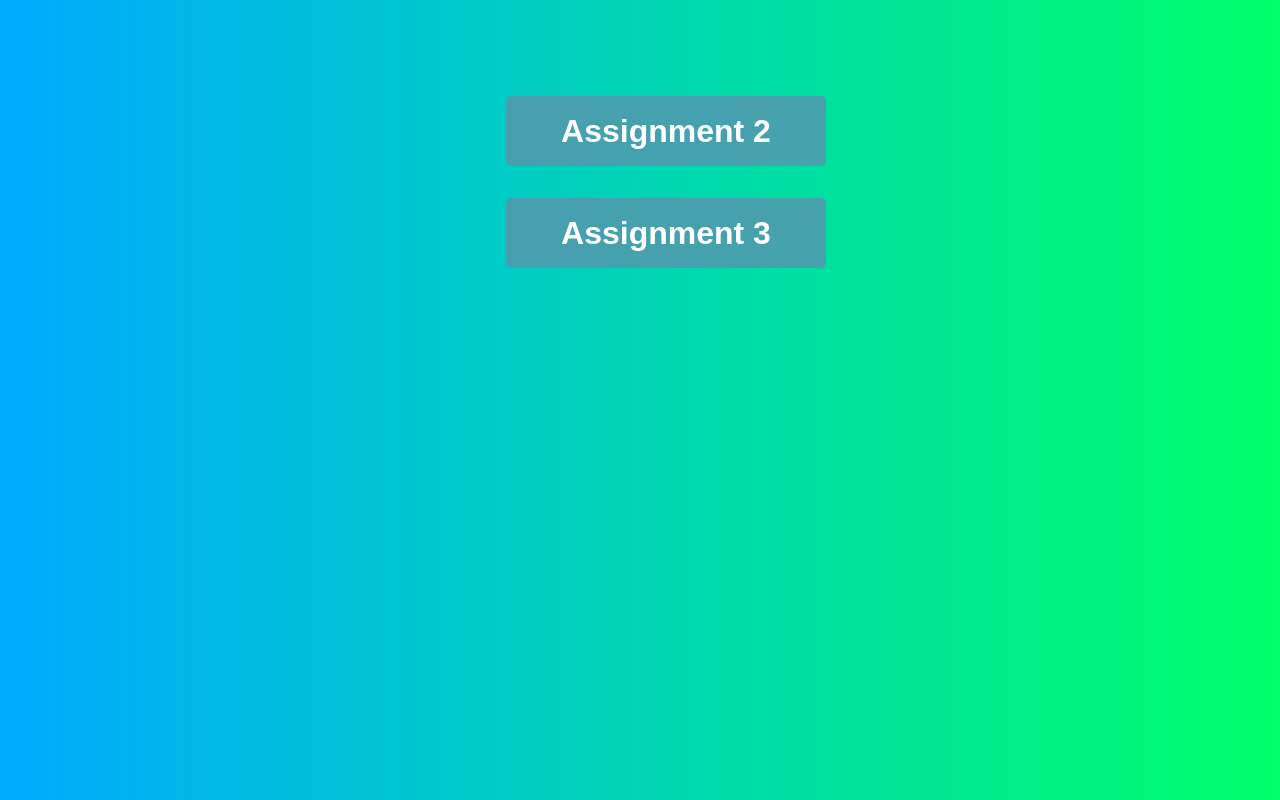
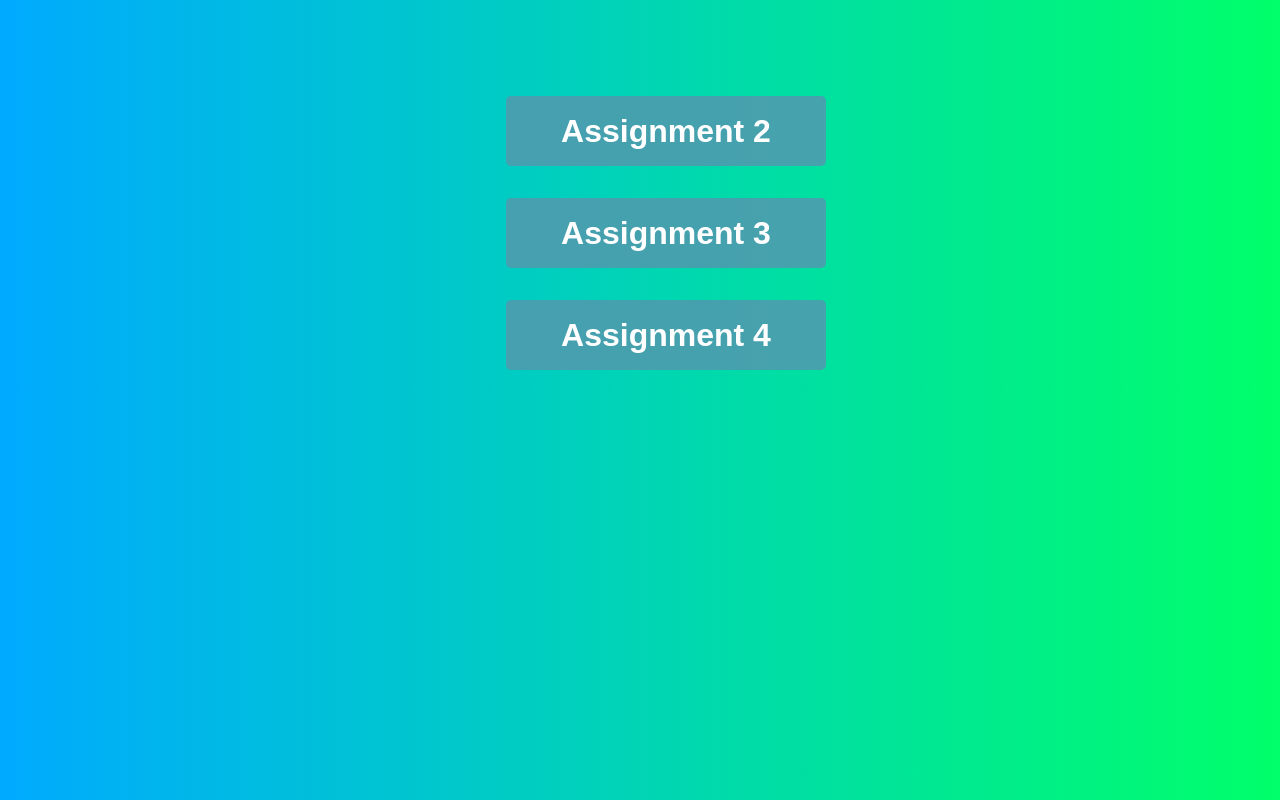
Before and after one commit to ajaiveersandhu/JavaScript, a plain HTML site: page index.html in a window 1280 px wide. Drawn offline with Linux system fonts and the light colour scheme.

Commit message:
Assignment 4 complete

```diff
--- a/index.html
+++ b/index.html
@@ -47,6 +47,7 @@
 	<header>
 		<a href="Assignment2/index.html" target="_blank">Assignment 2</a>
 		<a href="Assignment3/index.html" target="_blank">Assignment 3</a>
+		<a href="Assignment4/index.html" target="_blank">Assignment 4</a>
 	</header>
 </body>
 
```
